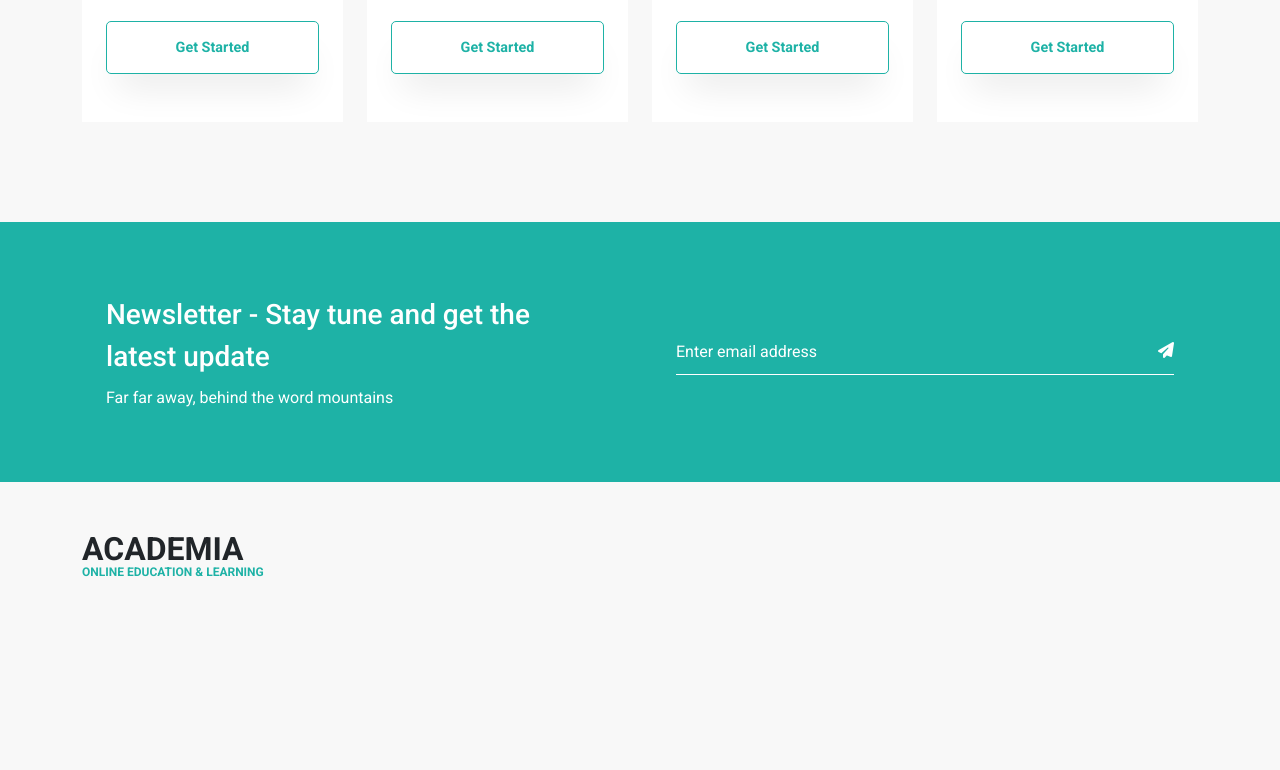
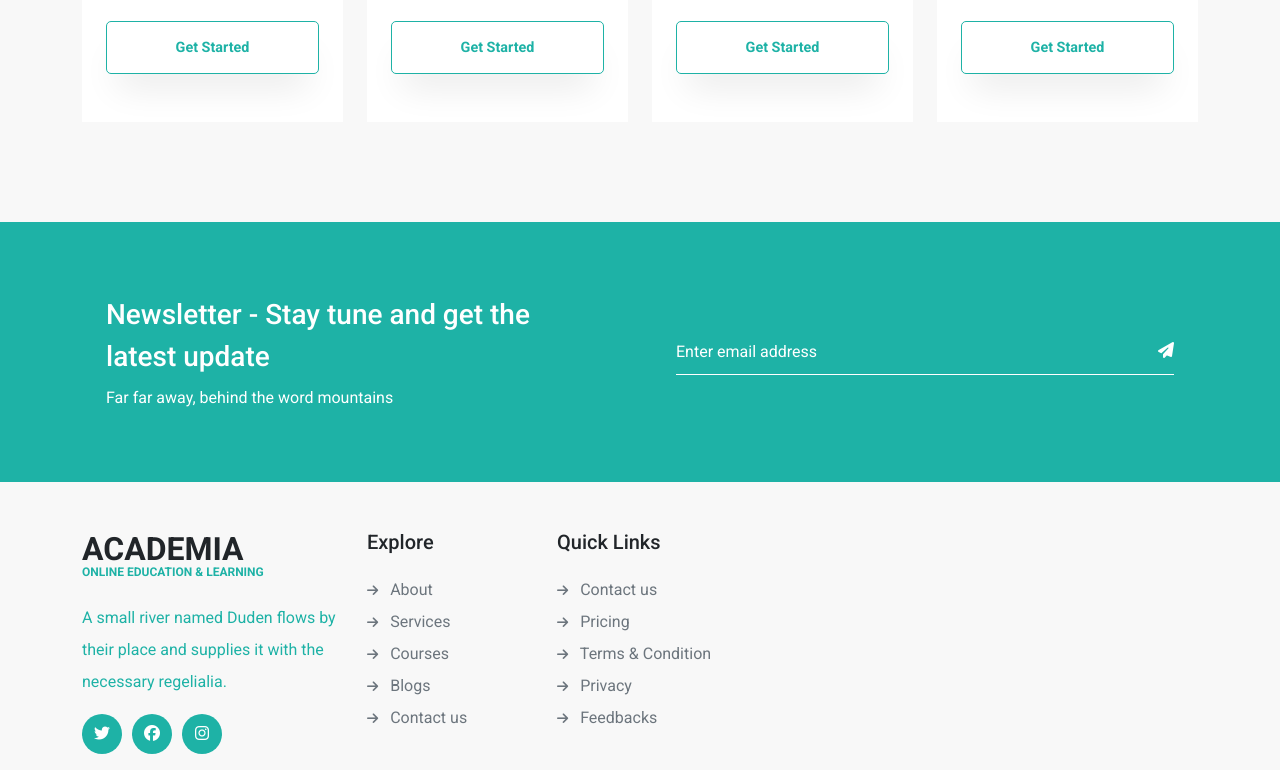
Before and after one commit to ParvesPR/Academia, a plain HTML site: page index.html in a window 1280 px wide. Shown: the part 5107-5877 px from the top of the page. Before the commit the page ends 5686 px from the top, so only its background shows below. Drawn offline with nearby package versions, Linux system fonts and the light colour scheme.

Commit message:
footer link added

```diff
--- a/index.html
+++ b/index.html
@@ -639,6 +639,37 @@
                     <div>
                         <h2 class="footer-logo text-uppercase fw-semibold">Academia</h2>
                         <p class="text-uppercase footer-sub">online education & learning</p>
+                        <p class="mt-4 lh-lg sub-heading">A small river named Duden flows by their place and supplies it
+                            with the necessary regelialia.</p>
+                        <ul class="d-flex list-unstyled footer-icon text-center mt-3">
+                            <li><a href="#"><i class="fa-brands fa-twitter"></i></a></li>
+                            <li><a href="#"><i class="fa-brands fa-facebook"></i></a></li>
+                            <li><a href="#"><i class="fa-brands fa-instagram"></i></a></li>
+                        </ul>
+                    </div>
+                </div>
+                <div class="col-12 col-md-6 col-lg-2">
+                    <div class="footer-link">
+                        <h5 class="mb-4">Explore</h5>
+                        <ul class="list-unstyled sub-heading">
+                            <li class="mb-2"><span><i class="fa-solid fa-arrow-right text-secondary me-2"></i></span> About</li>
+                            <li class="mb-2"><span><i class="fa-solid fa-arrow-right text-secondary me-2"></i></span> Services</li>
+                            <li class="mb-2"><span><i class="fa-solid fa-arrow-right text-secondary me-2"></i></span> Courses</li>
+                            <li class="mb-2"><span><i class="fa-solid fa-arrow-right text-secondary me-2"></i></span> Blogs</li>
+                            <li><span><i class="fa-solid fa-arrow-right text-secondary me-2"></i></span> Contact us</li>
+                        </ul>
+                    </div>
+                </div>
+                <div class="col-12 col-md-6 col-lg-2">
+                    <div class="footer-link">
+                        <h5 class="mb-4">Quick Links</h5>
+                        <ul class="list-unstyled sub-heading">
+                            <li class="mb-2"><span><i class="fa-solid fa-arrow-right text-secondary me-2"></i></span> Contact us</li>
+                            <li class="mb-2"><span><i class="fa-solid fa-arrow-right text-secondary me-2"></i></span> Pricing</li>
+                            <li class="mb-2"><span><i class="fa-solid fa-arrow-right text-secondary me-2"></i></span> Terms & Condition</li>
+                            <li class="mb-2"><span><i class="fa-solid fa-arrow-right text-secondary me-2"></i></span> Privacy</li>
+                            <li><span><i class="fa-solid fa-arrow-right text-secondary me-2"></i></span> Feedbacks</li>
+                        </ul>
                     </div>
                 </div>
             </div>
--- a/style.css
+++ b/style.css
@@ -364,6 +364,7 @@ p, h1, h2, h3.h4, h5 {
 #newsletter {
     background: #1EB2A6;
 }
+
 .newsletter .form-group input {
     background: transparent !important;
     color: white !important;
@@ -372,15 +373,18 @@ p, h1, h2, h3.h4, h5 {
     border-radius: 5px 0px 0px 5px;
     border: none !important;
 }
-.newsletter .form-group input::placeholder{
+
+.newsletter .form-group input::placeholder {
     color: #fff;
 }
+
 .newsletter .form-group {
     position: relative;
     margin-bottom: 0;
     border-bottom: 1px solid rgb(255, 255, 255);
     border-radius: 0;
 }
+
 .form-control {
     height: 45px;
     background: #fff;
@@ -393,11 +397,43 @@ p, h1, h2, h3.h4, h5 {
 }
 
 /* FOOTER */
-.footer-sub{
+.footer-sub {
     display: block;
     font-size: 0.75rem;
     font-weight: 700;
     line-height: 0.8;
+    color: #1EB2A6;
+}
+
+.footer-icon li a {
+    display: block;
+    margin-right: 10px;
+    width: 40px;
+    height: 40px;
+    line-height: 40px;
+    border-radius: 50%;
+    background: #1EB2A6;
+    color: #fff;
+    transition: 0.3s;
+}
+
+/* HOVER EFFECT */
+.footer-icon li a:hover {
+    cursor: pointer;
+    background: #fff;
+    color: #1EB2A6;
+    box-shadow: 0px 1px 5px -1px #00000085;
+    border: none;
+}
+.footer-link ul li span{
+    font-size: 0.8rem;
+}
+.footer-link ul li{
+    color: #6c757d;
+    font-weight: 400;
+}
+.footer-link ul li:hover{
+    cursor: pointer;
     color: #1EB2A6;
 }
 /* CUSTOM RESPONSIVE FOR MOBILE DEVICES */
```
